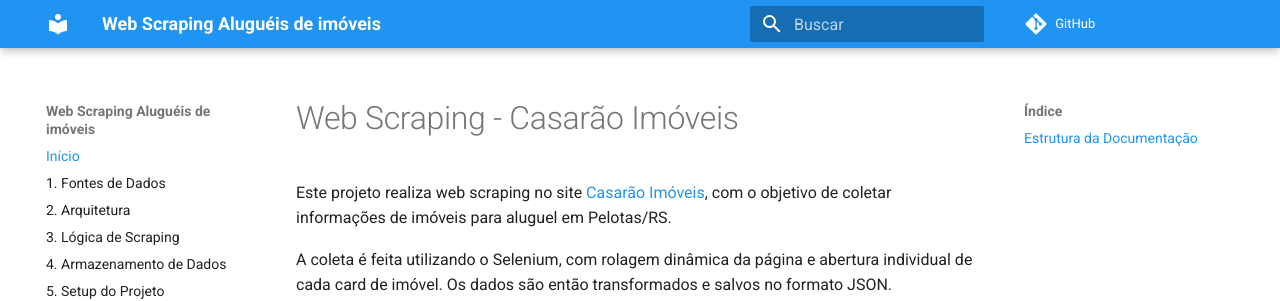
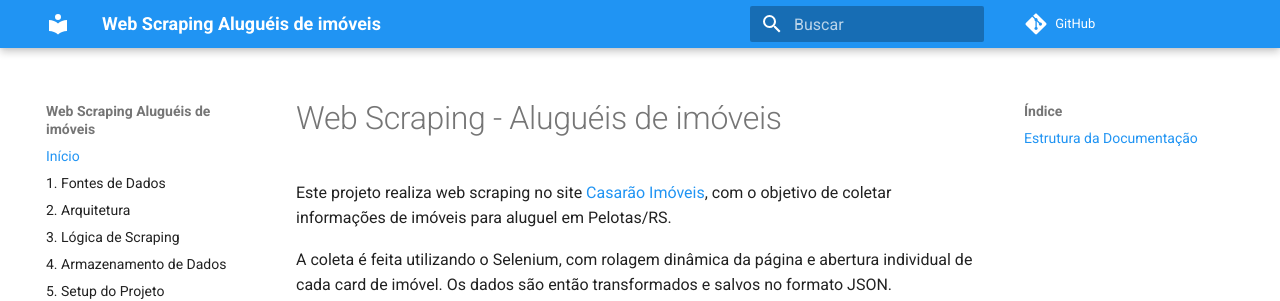
Before and after one commit to lenontorma/webscraping_selenium, an MkDocs documentation site: the page built from docs/index.md, in a window 1280 px wide. Shown: the top 301 px of the page. Built offline with MkDocs 1.6.1 and Material for MkDocs 9.7.7, drawn with Linux system fonts in a browser that asks for light colours; comment, search, counter and statistics services are not loaded.

Commit message:
docs: alteracao no titulo

```diff
--- a/docs/index.md
+++ b/docs/index.md
@@ -1,4 +1,4 @@
-# Web Scraping - Casarão Imóveis
+# Web Scraping - Aluguéis de imóveis
 
 Este projeto realiza web scraping no site [Casarão Imóveis](https://casaraoimoveis.com.br/imoveis/alugueis/pelotas/todos-os-tipos/), com o objetivo de coletar informações de imóveis para aluguel em Pelotas/RS.
 
```
